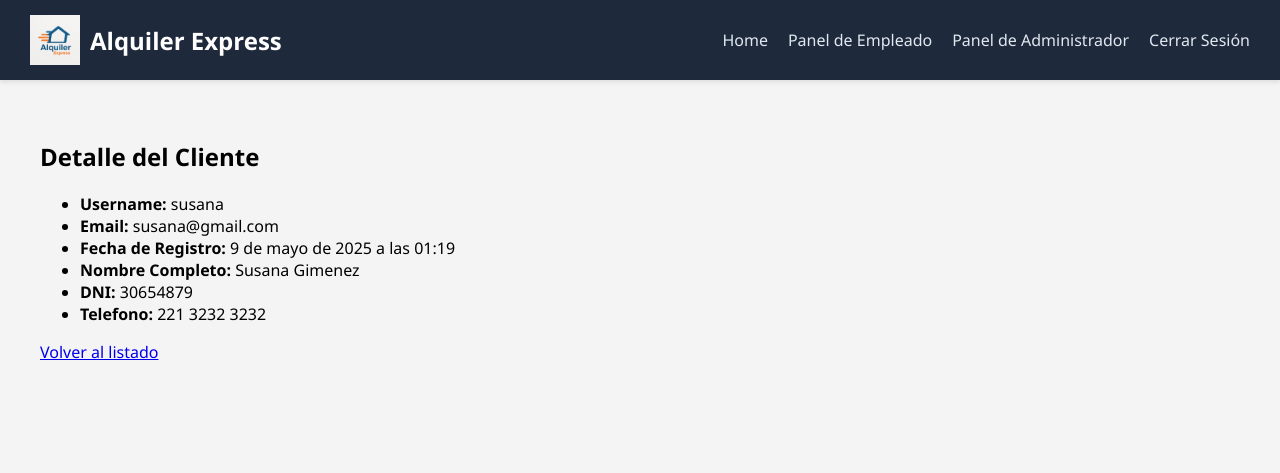
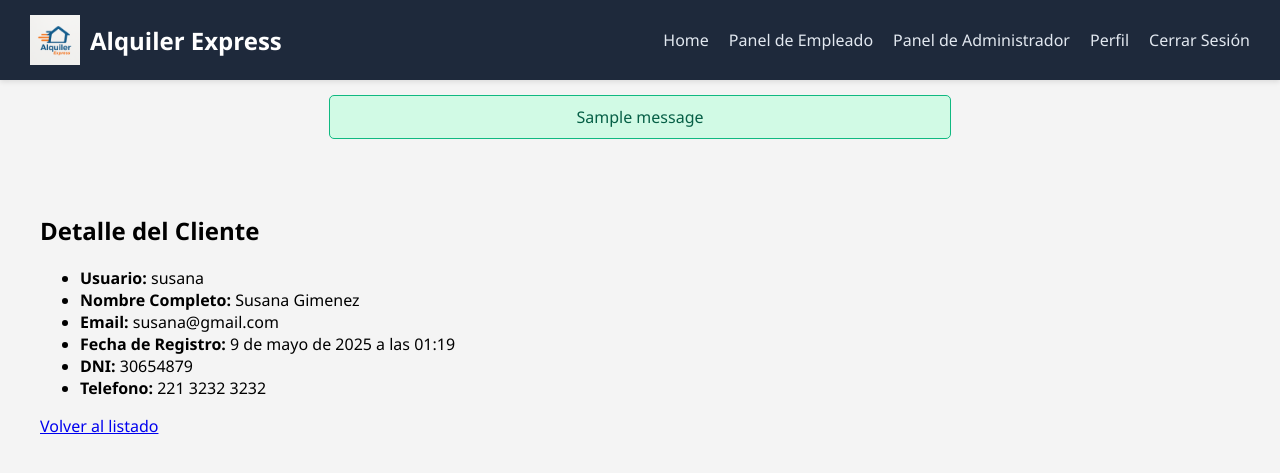
Before and after one commit to tomaspaoletti00/Ingenieria-de-Software-2, a Django app: page /usuarios/panel-admin/lista-clientes/9/ in a window 1280 px wide. Shown: the top 473 px of the page. Run offline with Django 5.2, Linux system fonts and the light colour scheme; a user stored in the database is signed in; data comes from the database, SQL or seed files in the repository; both versions use the stored data as it was after the commit; tables that the repository leaves empty hold one stand-in row (values such as "Sample post"); one stand-in notice (Sample message) is shown.

Commit message:
Agregue el Perfil, el editar perfil y el eliminar cuenta propia.

```diff
--- a/gestion_usuarios/forms.py
+++ b/gestion_usuarios/forms.py
@@ -30,3 +30,8 @@ class RegistroUsuarioForm(UserCreationForm):
         self.fields["username"].label = "Nombre de usuario"
         self.fields["password1"].label = "Contraseña"
         self.fields["password2"].label = "Confirmar contraseña"
+
+class EditarPerfilForm(forms.ModelForm):
+    class Meta:
+        model = Usuario
+        fields = ['first_name', 'email', 'dni', 'telefono']
--- a/gestion_usuarios/urls.py
+++ b/gestion_usuarios/urls.py
@@ -11,5 +11,7 @@ urlpatterns = [
     path('panel-admin', views.panelAdmin, name='panel-admin'),
     path('panel-admin/lista-clientes/', views.listar_clientes, name='lista-clientes'),
     path('panel-admin/lista-clientes/<int:user_id>/', views.detalle_cliente, name='detalle-cliente'),
+    path('perfil/', views.ver_perfil, name='perfil_usuario'),
+    path('perfil/editar/', views.editar_perfil, name='editar_perfil'),
 
 ]
--- a/gestion_usuarios/views.py
+++ b/gestion_usuarios/views.py
@@ -7,6 +7,7 @@ from django.contrib import messages
 from django.contrib.auth.decorators import user_passes_test
 from .models import Usuario
 from django.shortcuts import get_object_or_404
+from .forms import EditarPerfilForm
 
 def home(request):
     return render(request, 'gestion_usuarios/home.html')
@@ -68,3 +69,24 @@ def detalle_cliente(request, user_id):
 def listar_clientes(request):
     usuarios = Usuario.objects.filter(is_staff=False, is_superuser=False)
     return render(request, 'gestion_usuarios/lista-clientes.html', {'usuarios': usuarios})
+
+@login_required
+def ver_perfil(request):
+     if request.method == 'POST' and 'eliminar_cuenta' in request.POST:
+         request.user.delete()
+         logout(request)
+         return redirect('home')
+         messages.success(request, 'Tu cuenta fue eliminada exitosamente.')
+     return render(request, 'gestion_usuarios/perfil.html', {'usuario': request.user})
+
+@login_required
+def editar_perfil(request):
+    usuario = request.user
+    if request.method == 'POST':
+        form = EditarPerfilForm(request.POST, instance=usuario)
+        if form.is_valid():
+            form.save()
+            return redirect('perfil_usuario')
+    else:
+        form = EditarPerfilForm(instance=usuario)
+    return render(request, 'gestion_usuarios/editar_perfil.html', {'form': form})
--- a/static/styles/base.css
+++ b/static/styles/base.css
@@ -63,3 +63,18 @@ main {
     height: 50px;
     width: auto;
 }
+
+.alerta {
+  padding: 10px;
+  border-radius: 5px;
+  margin: 15px auto;
+  width: 90%;
+  max-width: 600px;
+  text-align: center;
+}
+
+.alerta.success {
+  background-color: #d1fae5;
+  color: #065f46;
+  border: 1px solid #10b981;
+}
--- a/templates/base.html
+++ b/templates/base.html
@@ -15,6 +15,7 @@
             <ul class="nav-links">
                 <li><a href="/">Home</a></li>
 
+
                 {% if user.is_staff %}
                     <li><a href="/usuarios/panel-emp">Panel de Empleado</a></li>
                 {% endif %}
@@ -22,6 +23,7 @@
                     <li><a href="/usuarios/panel-admin">Panel de Administrador</a></li>
                 {% endif %}
                 {% if user.is_authenticated %}
+                    <li><a href="/usuarios/perfil">Perfil</a></li>
                     <li><a href="/usuarios/logout">Cerrar Sesión</a></li>
                 {% else %}
                     <li><a href="/usuarios/registro">Registro</a></li>
@@ -31,6 +33,17 @@
             </ul>
         </div>
     </nav>
+
+    {% if messages %}
+      <div class="mensajes">
+        {% for message in messages %}
+          <div class="alerta {{ message.tags }}">
+            {{ message }}
+          </div>
+        {% endfor %}
+      </div>
+    {% endif %}
+
     <main>
     {% block content %}
 
--- a/templates/gestion_usuarios/detalle-cliente.html
+++ b/templates/gestion_usuarios/detalle-cliente.html
@@ -1,12 +1,13 @@
 {% extends 'base.html' %}
-
+{% load static %}
 {% block content %}
 <h2>Detalle del Cliente</h2>
 <ul>
-    <li><strong>Username:</strong> {{ cliente.username }}</li>
+    <li><strong>Usuario:</strong> {{ cliente.username }}</li>
+    <li><strong>Nombre Completo:</strong> {{ cliente.first_name}}</li>
     <li><strong>Email:</strong> {{ cliente.email }}</li>
     <li><strong>Fecha de Registro:</strong> {{ cliente.date_joined }}</li>
-    <li><strong>Nombre Completo:</strong> {{ cliente.first_name}}</li>
+
     <li><strong>DNI:</strong> {{ cliente.dni}}</li>
     <li><strong>Telefono:</strong> {{ cliente.telefono}}</li>
 
--- a/templates/gestion_usuarios/panel-admin.html
+++ b/templates/gestion_usuarios/panel-admin.html
@@ -1,5 +1,5 @@
 {% extends 'base.html' %}
-
+{% load static %}
 {% block content %}
 
 <!DOCTYPE html>
--- a/templates/gestion_usuarios/panel-emp.html
+++ b/templates/gestion_usuarios/panel-emp.html
@@ -1,5 +1,5 @@
 {% extends 'base.html' %}
-
+{% load static %}
 {% block content %}
 
 <!DOCTYPE html>
```
Also changed, not shown: templates/gestion_usuarios/editar_perfil.html (added, +12 -0 lines), templates/gestion_usuarios/perfil.html (added, +23 -0 lines), db.sqlite3.
